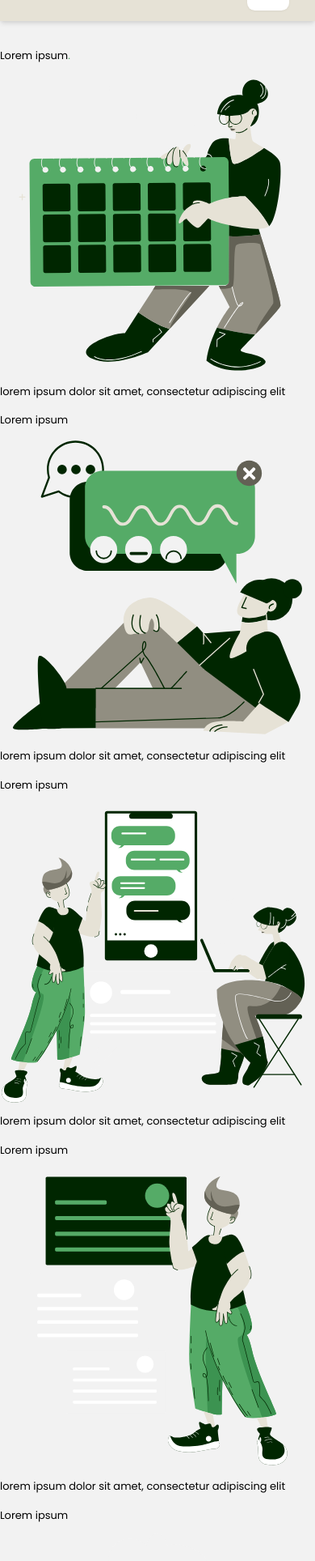
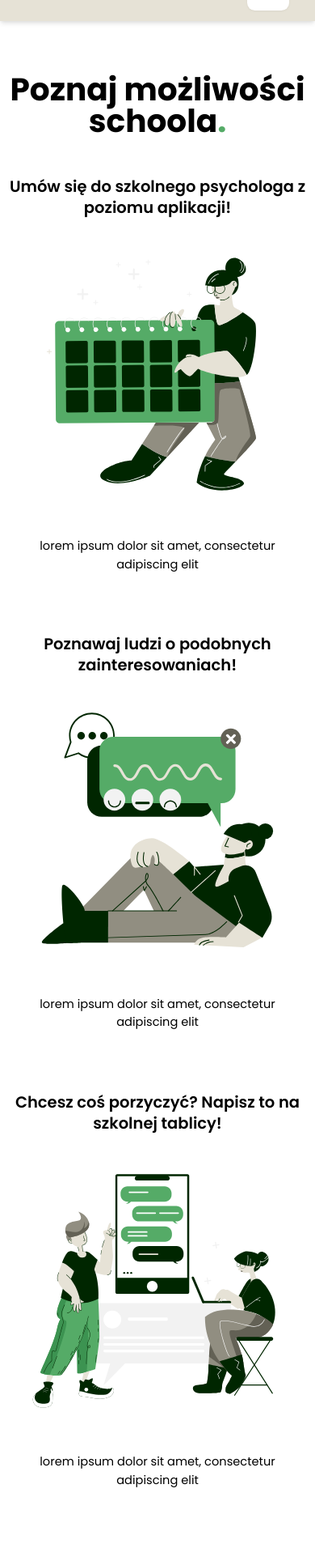
Before and after one commit to schoola-pl/schoola-landing, a Next.js app: page /app in a window 390 px wide. Shown: the part 52-1980 px from the top of the page at 81% size. Built offline with nearby package versions, Linux system fonts and the light colour scheme.

Commit message:
Mobile first version of app.tsx responsiveness needed

```diff
--- a/pages/app.tsx
+++ b/pages/app.tsx
@@ -10,65 +10,59 @@
 
 const app = () => {
   return (
-    <article>
-      <article className="bg-coolGray-light py-10 ">
-        <div className="flex flex-column justify-center items-center">
-          <h1></h1>
-          <div className="grid grid-rows-4 gap-5">
-            <div>
-              <h1>
-                Lorem ipsum<span className="text-emerald-dark">.</span>
+    <div className="flex flex-col justify-center items-center mt-20">
+      <h1 className="text-5xl text-center font-bold mb-10">
+        Poznaj możliwości schoola<span className="text-emerald-dark">.</span>
       </h1>
-              <Image src={AppointmentIcon} />
-              <p>lorem ipsum dolor sit amet, consectetur adipiscing elit</p>
+      <div className="grid grid-rows-4 gap-5 place-content-center mb-10">
+        <div className="m-5 flex flex-col justify-center items-center">
+          <h1 className="text-center text-2xl font-semibold">Umów się do szkolnego psychologa z poziomu aplikacji!</h1>
+          <div className="w-96 h-96  m-10">
+            <Image width={500} height={500} src={AppointmentIcon} />
           </div>
-            <div>
-              <h1>Lorem ipsum</h1>
-              <Image src={MeetNewPeople} />
-              <p>lorem ipsum dolor sit amet, consectetur adipiscing elit</p>
+          <p className="text-center mb-3 sm:mb-5 text-lg md:text-lg p-5">lorem ipsum dolor sit amet, consectetur adipiscing elit</p>
         </div>
-            <div>
-              <h1>Lorem ipsum</h1>
-              <Image src={FeedIcon} />
-              <p>lorem ipsum dolor sit amet, consectetur adipiscing elit</p>
+        <div className="m-5 flex flex-col justify-center items-center">
+          <h1 className="text-center text-2xl font-semibold ">Poznawaj ludzi o podobnych zainteresowaniach!</h1>
+          <div className="w-96 h-96 m-10">
+            <Image width={500} height={500} src={MeetNewPeople} />
           </div>
-            <div>
-              <h1>Lorem ipsum</h1>
-              <Image src={SpottedIcon} />
-              <p>lorem ipsum dolor sit amet, consectetur adipiscing elit</p>
+          <p className="text-center mb-3 sm:mb-5 text-lg md:text-lg p-5">lorem ipsum dolor sit amet, consectetur adipiscing elit</p>
         </div>
-            <div>
-              <h1>Lorem ipsum</h1>
-              <Image src={LogIntegration} />
-              <p>lorem ipsum dolor sit amet, consectetur adipiscing elit</p>
+        <div className="m-5 flex flex-col justify-center items-center">
+          <h1 className="text-center text-2xl font-semibold ">Chcesz coś porzyczyć? Napisz to na szkolnej tablicy!</h1>
+          <div className="w-96 h-96 m-10">
+            <Image width={500} height={500} src={FeedIcon} />
+          </div>
+          <p className="text-center mb-3 sm:mb-5 text-lg md:text-lg p-5">lorem ipsum dolor sit amet, consectetur adipiscing elit</p>
+        </div>
+        <div className="m-5 flex flex-col justify-center items-center">
+          <h1 className="text-center text-2xl font-semibold ">Szkolne spotted w jednej aplikacji!</h1>
+          <div className="w-96 h-96 m-10">
+            <Image width={500} height={500} src={SpottedIcon} />
+          </div>
+          <p className="text-center mb-3 sm:mb-5 text-lg md:text-lg p-5">lorem ipsum dolor sit amet, consectetur adipiscing elit</p>
+        </div>
+        <div className="m-5 flex flex-col justify-center items-center">
+          <h1 className="text-center text-2xl font-semibold ">Automatycznie rozplanuj naukę dzięki integracji z e-dziennikiem!</h1>
+          <div className="flex justify-center items-center border m-5 p-2 border-emerald-dark rounded-full bg-emerald-dark text-center text-md text-semibold text-coolGray-white">
+            <h2>Wkrótce!</h2>
+          </div>
+          <div className="w-96 h-96 m-10">
+            <Image width={500} height={500} src={LogIntegration} />
+          </div>
+          <p className="text-center mb-3 sm:mb-5 text-lg md:text-lg p-5">lorem ipsum dolor sit amet, consectetur adipiscing elit</p>
         </div>
       </div>
+      <div className="">
+        <h2 className="text-3xl font-bold md:text-4xl lg:text-5xl text-center">
+          Poznaj szkołę od <span className="text-emerald-dark">innej strony</span>!
+        </h2>
+        <p className="text-center mb-3 sm:mb-5 text-md md:text-lg p-5">Zapisz się na listę oczekujących naszej aplikacji!</p>
+        <NewsletterSection withoutDescription />
       </div>
-      </article>
-    </article>
+    </div>
   );
 };
 
 export default app;
-
-// <header>
-//   <div className="w-full flex flex-col items-center justify-center p-12">
-//     <h2 className="text-3xl font-bold md:text-4xl lg:text-5xl">
-//       Sprawdź nad czym <span className="text-emerald-dark"> pracujemy</span>!
-//     </h2>
-//     <p className="mt-3 text-center md:text-xl md:px-14 lg:px-20 xl:text-2xl xl:w-1/2">
-//       Poniżej znajdziesz planowane zmiany, które będą pojawiać się w aplikacji wraz z upływem czasu.
-//     </p>
-//   </div>
-// </header>
-// <div className="w-full flex flex-col items-center justify-center p-12" style={{ minHeight: 'calc(100vh - 78px)' }}>
-//   <div className="mb-3 p-6 md:px-12 lg:p-0 lg:pb-5 lg:max-w-3xl xl:max-w-4xl">
-//     <Image src={SchoolFriends} />
-//   </div>
-//   <header className="flex flex-col items-center justify-center">
-//     <h2 className="text-3xl font-bold md:text-4xl lg:text-5xl">
-//       Poznaj szkołę od <span className="text-emerald-dark">innej strony</span>!
-//     </h2>
-//     <NewsletterSection withoutDescription />
-//   </header>
-// </div>
```
Lines whose indentation alone changed are shown as unchanged.
